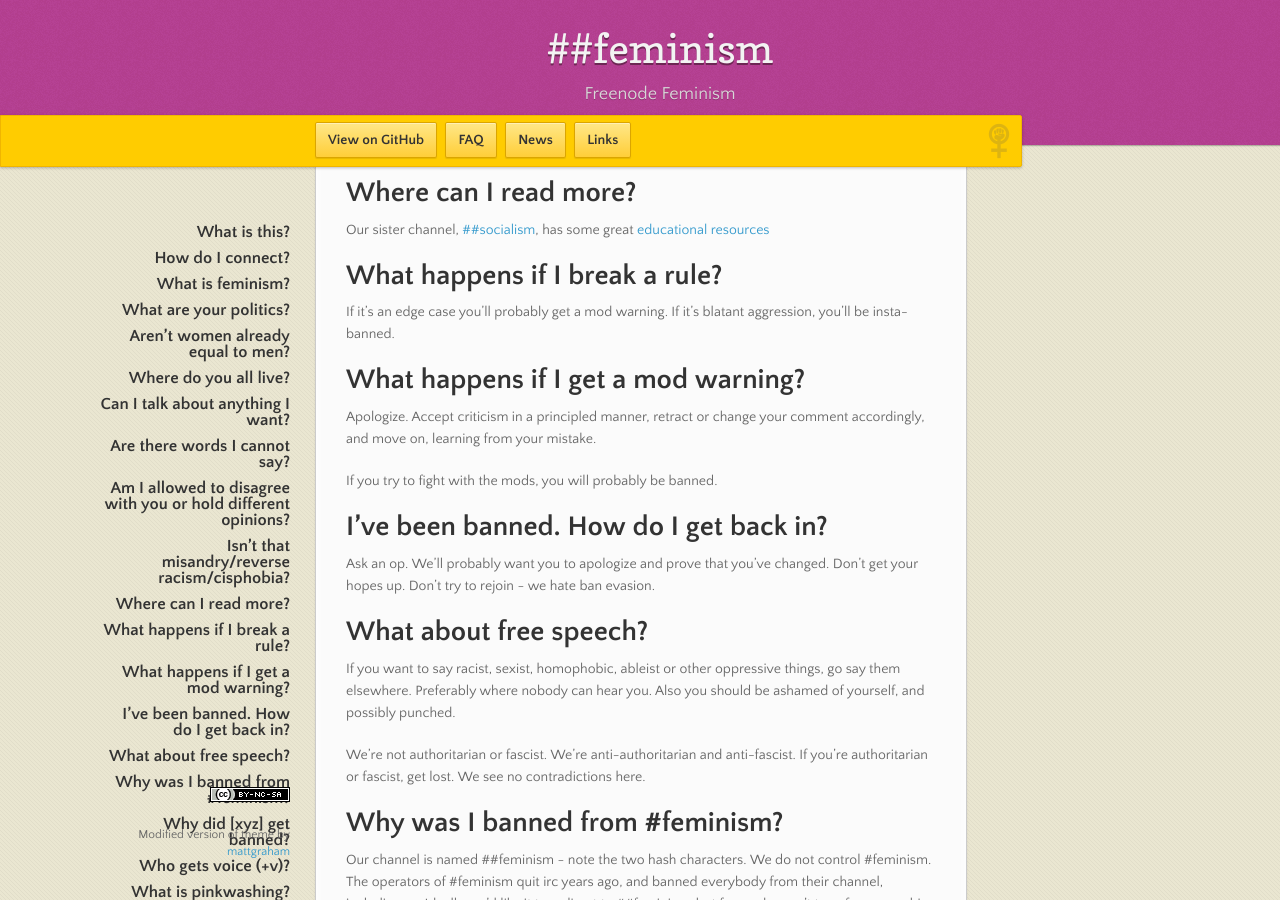
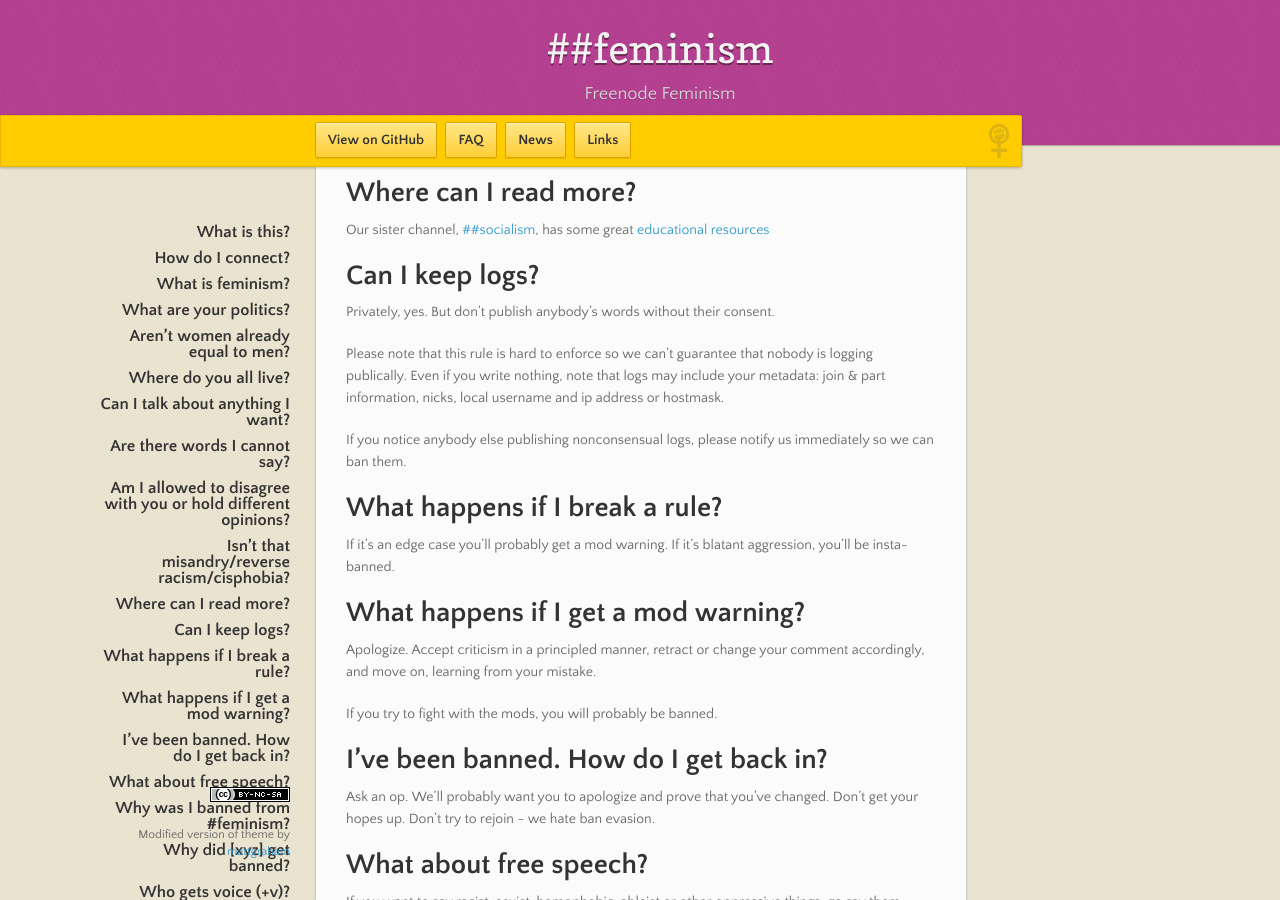
Before and after one commit to feminism-chat/feminism-chat.github.io, a Jekyll site: the page built from faq.md, in a window 1280 px wide and 900 px high, scrolled down 1724 px. Built offline with Jekyll 4.4.1, drawn with Linux system fonts in a browser that asks for light colours; nearby versions of some CDN libraries.

Commit message:
move to FAQ: publishing logs

```diff
--- a/faq.md
+++ b/faq.md
@@ -70,6 +70,14 @@ Those are not real things, are not threats to anybody, are not at all equivalent
 
 Our sister channel, [##socialism](https://freenode-socialism.github.io/), has some great [educational resources](https://freenode-socialism.github.io/educational-resources/)
 
+# Can I keep logs?
+
+Privately, yes. But don't publish anybody's words without their consent.
+
+Please note that this rule is hard to enforce so we can't guarantee that nobody is logging publically. Even if you write nothing, note that logs may include your metadata: join & part information, nicks, local username and ip address or hostmask.
+
+If you notice anybody else publishing nonconsensual logs, please notify us immediately so we can ban them.
+
 # What happens if I break a rule?
 
 If it's an edge case you'll probably get a mod warning. If it's blatant aggression, you'll be insta-banned.
```
Also changed, not shown: index.md (+0 -4 lines).
